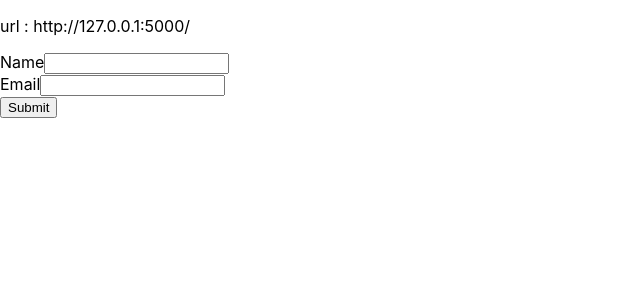
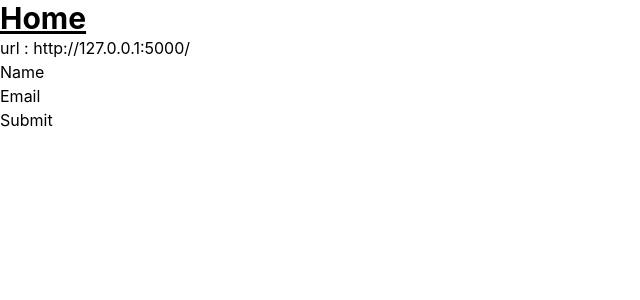
Before and after one commit to JohanDBothma/cricket-scorer-frontend, a React (Create React App) app: page / in a window 1280 px wide. Shown: the top 300 px of the page, without its empty margins (0-640 px from the left). Built offline with nearby package versions, Linux system fonts and the light colour scheme.

Commit message:
Add docker file and setup Tailwind

```diff
--- a/package.json
+++ b/package.json
@@ -34,5 +34,8 @@
       "last 1 firefox version",
       "last 1 safari version"
     ]
+  },
+  "devDependencies": {
+    "tailwindcss": "^3.3.3"
   }
 }
--- a/src/App.js
+++ b/src/App.js
@@ -6,7 +6,7 @@
   return (
     <div className="">
       <header className="">
-
+        <h1 className='text-3xl font-bold underline'>Home</h1>
       </header>
       <Form />
     </div>
--- a/src/index.css
+++ b/src/index.css
@@ -1,3 +1,7 @@
+@tailwind base;
+@tailwind components;
+@tailwind utilities;
+
 body {
   margin: 0;
   font-family: -apple-system, BlinkMacSystemFont, 'Segoe UI', 'Roboto', 'Oxygen',
--- /dev/null
+++ b/tailwind.config.js
@@ -0,0 +1,10 @@
+/** @type {import('tailwindcss').Config} */
+module.exports = {
+  content: [
+    "./src/**/*.{js,jsx,ts,tsx}",
+  ],
+  theme: {
+    extend: {},
+  },
+  plugins: [],
+}
```
Also changed, not shown: 2 other files (tests, documents, lock files or other folders).
